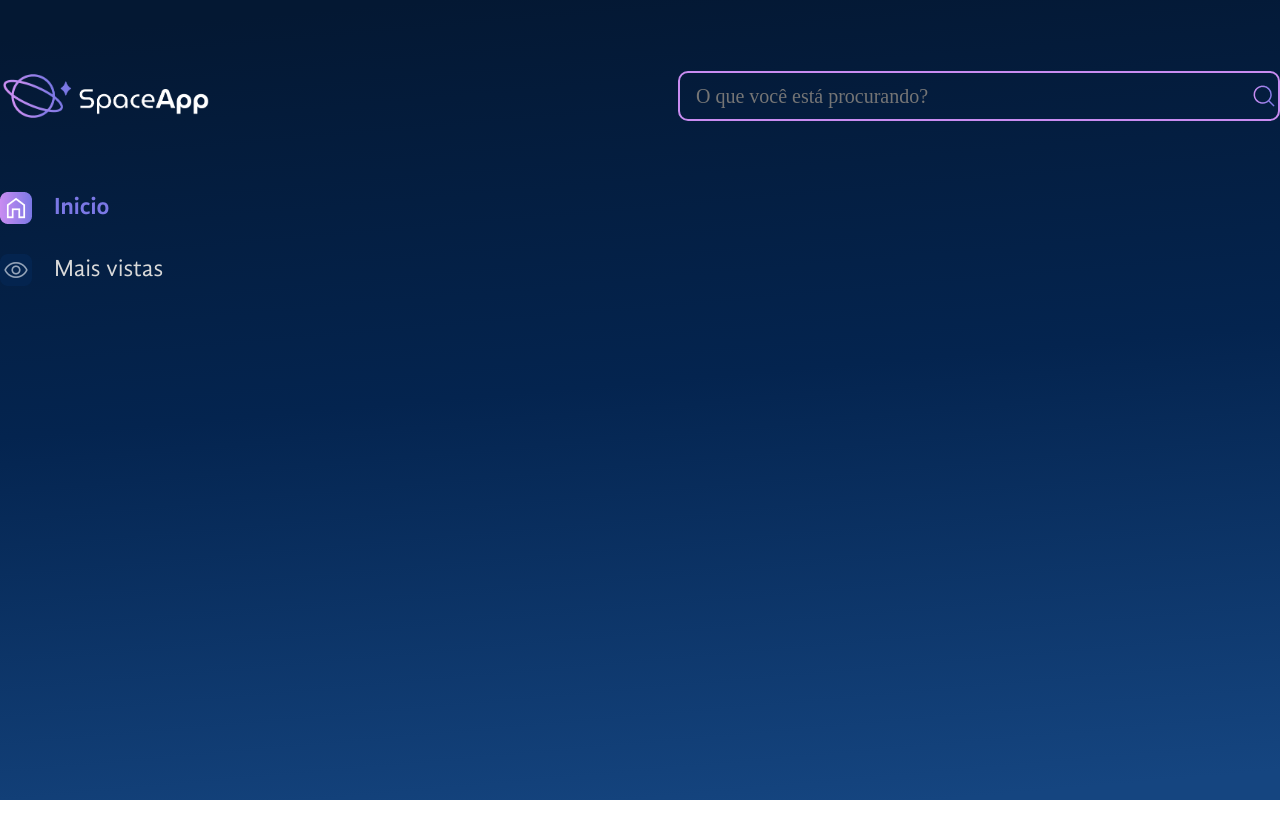
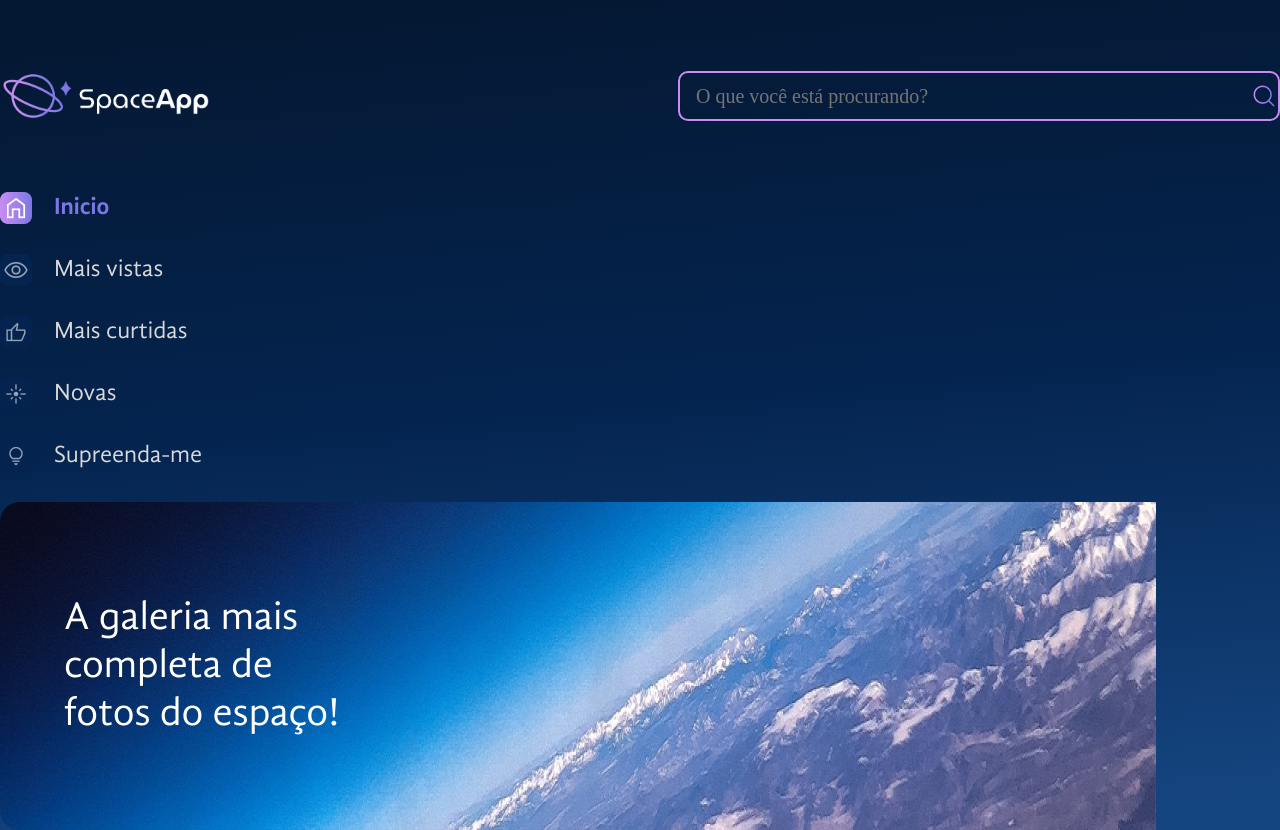
Before and after one commit to tiagobsb84/galeria-space_app-react, a React (Vite) app: page / in a window 1280 px wide. Before the commit the page ends 800 px from the top, so only its background shows below. Built offline with nearby package versions, Linux system fonts and the light colour scheme.

Commit message:
adicionando componente banner

```diff
--- a/src/App.jsx
+++ b/src/App.jsx
@@ -2,6 +2,9 @@ import { styled } from 'styled-components';
 import EstiloGlobais from './components/EstiloGlobais';
 import Cabecalho from './components/Cabecalho';
 import BarraLateral from './components/BarraLateral';
+import Banner from './components/Banner';
+
+import bannerBackground from './assets/banner.png'
 
 const FundoGradiente = styled.div`
   background: var(--Gradiente-fundo, linear-gradient(175deg, #041833 4.16%, #04244F 48%, #154580 96.76%));
@@ -16,6 +19,10 @@ function App() {
       <EstiloGlobais />
       <Cabecalho />
       <BarraLateral />
+      <Banner
+        texto='A galeria mais completa de fotos do espaço!'
+        backgroudImage={bannerBackground}
+      />
     </FundoGradiente>
   )
 }
--- /dev/null
+++ b/src/components/Banner/index.jsx
@@ -0,0 +1,32 @@
+import styled from "styled-components";
+
+const FiguraPersonalizado = styled.figure`
+    background-image: ${props => `url(${props.$backgroudImage})`};
+    flex-grow: 1;
+    background-repeat: no-repeat;
+    display: flex;
+    align-items: center;
+    min-height: 328px;
+    margin: 0;
+    border-radius: 20px;
+    max-width: 100%;
+`;
+
+const TituloEstilizado = styled.h1`
+    font-weight: 400;
+    font-size: 40px;
+    line-height: 48px;
+    color: #FFFFFF;
+    max-width: 300px;
+    padding: 0 64px;
+`;
+
+const Banner = ({texto, backgroudImage}) => {
+    return(
+        <FiguraPersonalizado $backgroudImage={backgroudImage}>
+            <TituloEstilizado>{texto}</TituloEstilizado>
+        </FiguraPersonalizado>
+    )
+}
+
+export default Banner;
--- a/src/components/BarraLateral/index.jsx
+++ b/src/components/BarraLateral/index.jsx
@@ -26,6 +26,24 @@ const BarraLateral = () => {
                     >
                         Mais vistas
                     </ItemNavegacao>
+                    <ItemNavegacao
+                        iconeAtivo='/icones/mais-curtidas-ativo.png'
+                        iconeInativo='/icones/mais-curtidas-inativo.png'
+                    >
+                        Mais curtidas
+                    </ItemNavegacao>
+                    <ItemNavegacao
+                        iconeAtivo='/icones/novas-ativo.png'
+                        iconeInativo='/icones/novas-inativo.png'
+                    >
+                        Novas
+                    </ItemNavegacao>
+                    <ItemNavegacao
+                        iconeAtivo='/icones/surpeenda-me-ativo.png'
+                        iconeInativo='/icones/surpreenda-me-inativo.png'
+                    >
+                        Supreenda-me
+                    </ItemNavegacao>
                 </ListaEstilizada>
             </nav>
         </aside>
```
Also changed, not shown: src/assets/banner.png (added).
